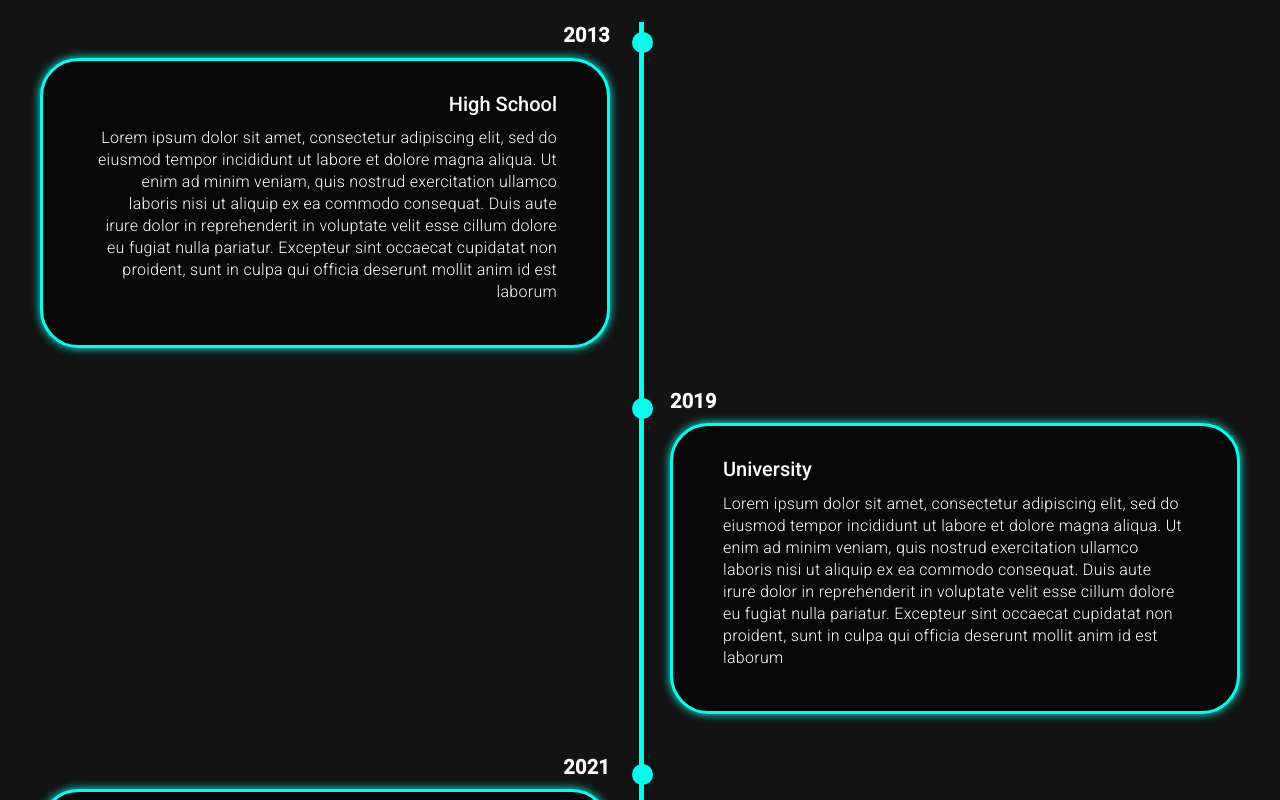
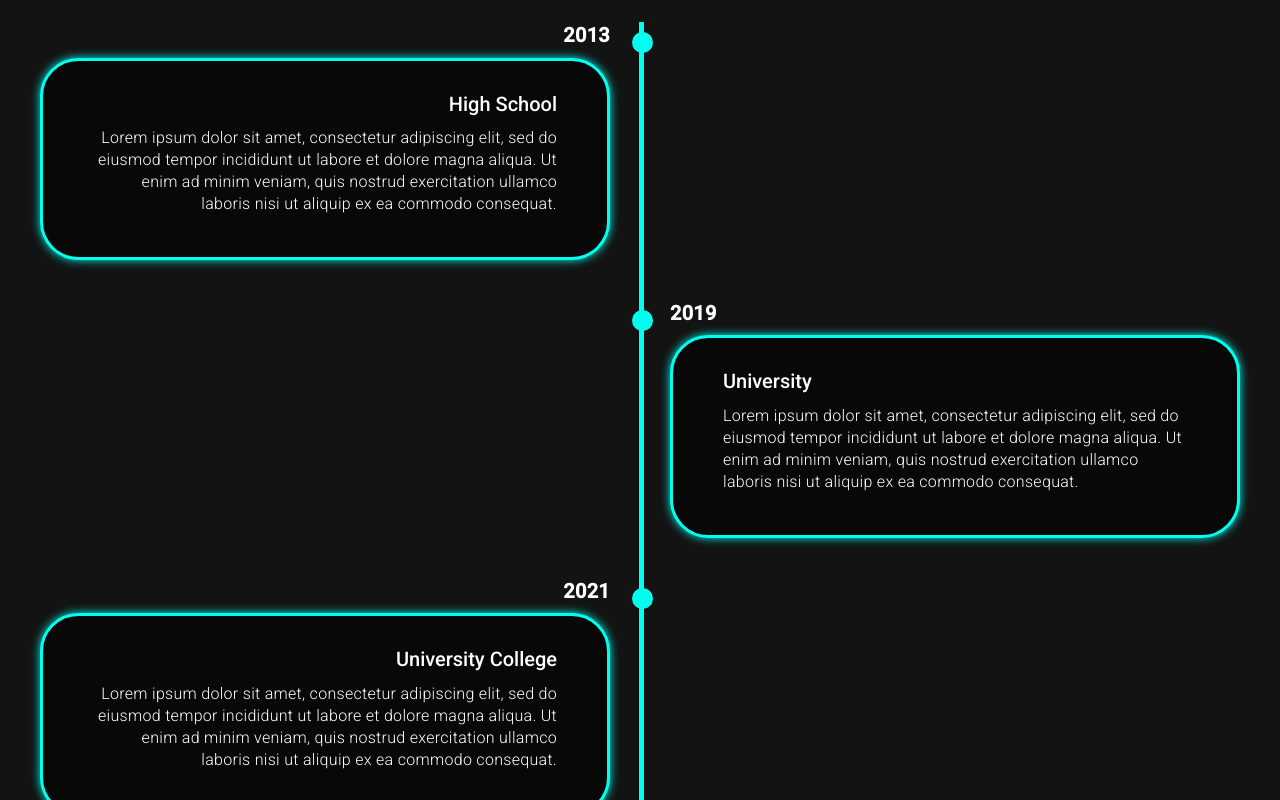
Before and after one commit to Antoinehrt/Portfolio, an Angular app: page / in a window 1280 px wide. Shown: the part 1020-1820 px from the top of the page. Built offline with nearby package versions, Linux system fonts and the light colour scheme.

Commit message:
feat(HomePage): adapt example text size

```diff
--- a/src/app/pages/home/home.component.html
+++ b/src/app/pages/home/home.component.html
@@ -53,14 +53,8 @@
         <h3>High School</h3>
         <p>
           Lorem ipsum dolor sit amet, consectetur adipiscing elit, sed do eiusmod tempor incididunt ut
-          labore et dolore
-          magna aliqua. Ut enim ad minim veniam, quis nostrud exercitation ullamco laboris nisi ut aliquip
-          ex ea
-          commodo consequat. Duis aute irure dolor in reprehenderit in voluptate velit esse cillum dolore
-          eu fugiat
-          nulla pariatur. Excepteur sint occaecat cupidatat non proident, sunt in culpa qui officia
-          deserunt mollit
-          anim id est laborum
+          labore et dolore magna aliqua. Ut enim ad minim veniam, quis nostrud exercitation ullamco laboris nisi ut aliquip
+          ex ea commodo consequat.
         </p>
       </div>
     </div>
@@ -73,14 +67,8 @@
         <h3>University</h3>
         <p>
           Lorem ipsum dolor sit amet, consectetur adipiscing elit, sed do eiusmod tempor incididunt ut
-          labore et dolore
-          magna aliqua. Ut enim ad minim veniam, quis nostrud exercitation ullamco laboris nisi ut aliquip
-          ex ea
-          commodo consequat. Duis aute irure dolor in reprehenderit in voluptate velit esse cillum dolore
-          eu fugiat
-          nulla pariatur. Excepteur sint occaecat cupidatat non proident, sunt in culpa qui officia
-          deserunt mollit
-          anim id est laborum
+          labore et dolore magna aliqua. Ut enim ad minim veniam, quis nostrud exercitation ullamco laboris nisi ut aliquip
+          ex ea commodo consequat.
         </p>
       </div>
     </div>
@@ -93,14 +81,8 @@
         <h3>University College</h3>
         <p>
           Lorem ipsum dolor sit amet, consectetur adipiscing elit, sed do eiusmod tempor incididunt ut
-          labore et dolore
-          magna aliqua. Ut enim ad minim veniam, quis nostrud exercitation ullamco laboris nisi ut aliquip
-          ex ea
-          commodo consequat. Duis aute irure dolor in reprehenderit in voluptate velit esse cillum dolore
-          eu fugiat
-          nulla pariatur. Excepteur sint occaecat cupidatat non proident, sunt in culpa qui officia
-          deserunt mollit
-          anim id est laborum
+          labore et dolore magna aliqua. Ut enim ad minim veniam, quis nostrud exercitation ullamco laboris nisi ut aliquip
+          ex ea commodo consequat.
         </p>
       </div>
     </div>
@@ -113,14 +95,8 @@
         <h3>Internship</h3>
         <p>
           Lorem ipsum dolor sit amet, consectetur adipiscing elit, sed do eiusmod tempor incididunt ut
-          labore et dolore
-          magna aliqua. Ut enim ad minim veniam, quis nostrud exercitation ullamco laboris nisi ut aliquip
-          ex ea
-          commodo consequat. Duis aute irure dolor in reprehenderit in voluptate velit esse cillum dolore
-          eu fugiat
-          nulla pariatur. Excepteur sint occaecat cupidatat non proident, sunt in culpa qui officia
-          deserunt mollit
-          anim id est laborum
+          labore et dolore magna aliqua. Ut enim ad minim veniam, quis nostrud exercitation ullamco laboris nisi ut aliquip
+          ex ea commodo consequat.
         </p>
       </div>
     </div>
@@ -135,14 +111,8 @@
         <h4>UI Design</h4>
         <p>
           Lorem ipsum dolor sit amet, consectetur adipiscing elit, sed do eiusmod tempor incididunt ut
-          labore et dolore
-          magna aliqua. Ut enim ad minim veniam, quis nostrud exercitation ullamco laboris nisi ut aliquip
-          ex ea
-          commodo consequat. Duis aute irure dolor in reprehenderit in voluptate velit esse cillum dolore
-          eu fugiat
-          nulla pariatur. Excepteur sint occaecat cupidatat non proident, sunt in culpa qui officia
-          deserunt mollit
-          anim id est laborum
+          labore et dolore magna aliqua. Ut enim ad minim veniam, quis nostrud exercitation ullamco laboris nisi ut aliquip
+          ex ea commodo consequat.
         </p>
       </div>
     </div>
@@ -151,14 +121,8 @@
         <h4>Backend Development</h4>
         <p>
           Lorem ipsum dolor sit amet, consectetur adipiscing elit, sed do eiusmod tempor incididunt ut
-          labore et dolore
-          magna aliqua. Ut enim ad minim veniam, quis nostrud exercitation ullamco laboris nisi ut aliquip
-          ex ea
-          commodo consequat. Duis aute irure dolor in reprehenderit in voluptate velit esse cillum dolore
-          eu fugiat
-          nulla pariatur. Excepteur sint occaecat cupidatat non proident, sunt in culpa qui officia
-          deserunt mollit
-          anim id est laborum
+          labore et dolore magna aliqua. Ut enim ad minim veniam, quis nostrud exercitation ullamco laboris nisi ut aliquip
+          ex ea commodo consequat.
         </p>
       </div>
     </div>
@@ -167,14 +131,8 @@
         <h4>FullStack Development</h4>
         <p>
           Lorem ipsum dolor sit amet, consectetur adipiscing elit, sed do eiusmod tempor incididunt ut
-          labore et dolore
-          magna aliqua. Ut enim ad minim veniam, quis nostrud exercitation ullamco laboris nisi ut aliquip
-          ex ea
-          commodo consequat. Duis aute irure dolor in reprehenderit in voluptate velit esse cillum dolore
-          eu fugiat
-          nulla pariatur. Excepteur sint occaecat cupidatat non proident, sunt in culpa qui officia
-          deserunt mollit
-          anim id est laborum
+          labore et dolore magna aliqua. Ut enim ad minim veniam, quis nostrud exercitation ullamco laboris nisi ut aliquip
+          ex ea commodo consequat.
         </p>
       </div>
     </div>
@@ -183,14 +141,8 @@
         <h4>Test</h4>
         <p>
           Lorem ipsum dolor sit amet, consectetur adipiscing elit, sed do eiusmod tempor incididunt ut
-          labore et dolore
-          magna aliqua. Ut enim ad minim veniam, quis nostrud exercitation ullamco laboris nisi ut aliquip
-          ex ea
-          commodo consequat. Duis aute irure dolor in reprehenderit in voluptate velit esse cillum dolore
-          eu fugiat
-          nulla pariatur. Excepteur sint occaecat cupidatat non proident, sunt in culpa qui officia
-          deserunt mollit
-          anim id est laborum
+          labore et dolore magna aliqua. Ut enim ad minim veniam, quis nostrud exercitation ullamco laboris nisi ut aliquip
+          ex ea commodo consequat.
         </p>
       </div>
     </div>
@@ -213,14 +165,8 @@
         </div>
         <p>
           Lorem ipsum dolor sit amet, consectetur adipiscing elit, sed do eiusmod tempor incididunt ut
-          labore et dolore
-          magna aliqua. Ut enim ad minim veniam, quis nostrud exercitation ullamco laboris nisi ut aliquip
-          ex ea
-          commodo consequat. Duis aute irure dolor in reprehenderit in voluptate velit esse cillum dolore
-          eu fugiat
-          nulla pariatur. Excepteur sint occaecat cupidatat non proident, sunt in culpa qui officia
-          deserunt mollit
-          anim id est laborum
+          labore et dolore magna aliqua. Ut enim ad minim veniam, quis nostrud exercitation ullamco laboris nisi ut aliquip
+          ex ea commodo consequat.
         </p>
       </div>
       <div class="testimonial-item">
@@ -231,14 +177,8 @@
         </div>
         <p>
           Lorem ipsum dolor sit amet, consectetur adipiscing elit, sed do eiusmod tempor incididunt ut
-          labore et dolore
-          magna aliqua. Ut enim ad minim veniam, quis nostrud exercitation ullamco laboris nisi ut aliquip
-          ex ea
-          commodo consequat. Duis aute irure dolor in reprehenderit in voluptate velit esse cillum dolore
-          eu fugiat
-          nulla pariatur. Excepteur sint occaecat cupidatat non proident, sunt in culpa qui officia
-          deserunt mollit
-          anim id est laborum
+          labore et dolore magna aliqua. Ut enim ad minim veniam, quis nostrud exercitation ullamco laboris nisi ut aliquip
+          ex ea commodo consequat.
         </p>
       </div>
       <div class="testimonial-item">
@@ -249,14 +189,8 @@
         </div>
         <p>
           Lorem ipsum dolor sit amet, consectetur adipiscing elit, sed do eiusmod tempor incididunt ut
-          labore et dolore
-          magna aliqua. Ut enim ad minim veniam, quis nostrud exercitation ullamco laboris nisi ut aliquip
-          ex ea
-          commodo consequat. Duis aute irure dolor in reprehenderit in voluptate velit esse cillum dolore
-          eu fugiat
-          nulla pariatur. Excepteur sint occaecat cupidatat non proident, sunt in culpa qui officia
-          deserunt mollit
-          anim id est laborum
+          labore et dolore magna aliqua. Ut enim ad minim veniam, quis nostrud exercitation ullamco laboris nisi ut aliquip
+          ex ea commodo consequat.
         </p>
       </div>
     </div>
```
